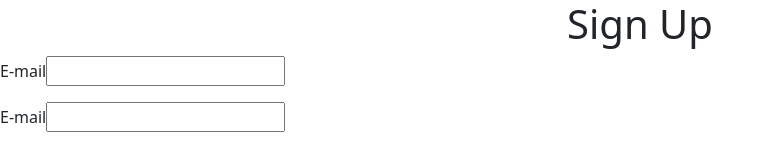
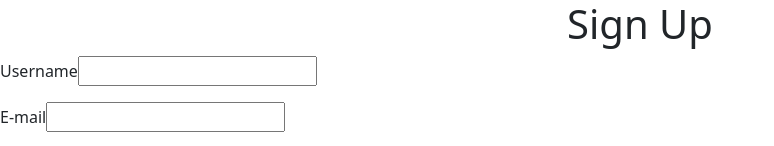
Before and after one commit to mralimov/user-account-tdd-react, a React (Create React App) app: page / in a window 1280 px wide. Shown: the top 146 px of the page, without its empty margins (0-774 px from the left). Built offline with nearby package versions, Linux system fonts and the light colour scheme.

Commit message:
use fetch instead of axios

```diff
--- a/src/pages/SignUpPage.jsx
+++ b/src/pages/SignUpPage.jsx
@@ -40,7 +40,14 @@ const SignUpPage = () => {
       password,
     };
 
-    axios.post('/api/1.0/users', body);
+    // axios.post('/api/1.0/users', body);
+    fetch('/api/1.0/users', {
+      method: 'POST',
+      headers: {
+        'Content-Type': 'application/json',
+      },
+      body: JSON.stringify(body),
+    });
     setObjData({ ...initialState });
   };
 
@@ -54,7 +61,7 @@ const SignUpPage = () => {
         <h1 className='text-center'>Sign Up</h1>
 
         <div className='mb-3'>
-          <label htmlFor='Username'>E-mail</label>
+          <label htmlFor='username'>Username</label>
           <input id='username' value={username} onChange={inputOnChange} />
         </div>
 
```
